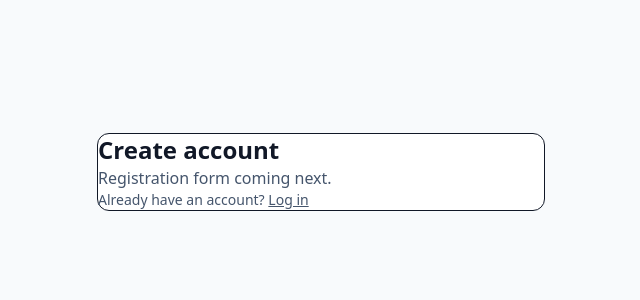
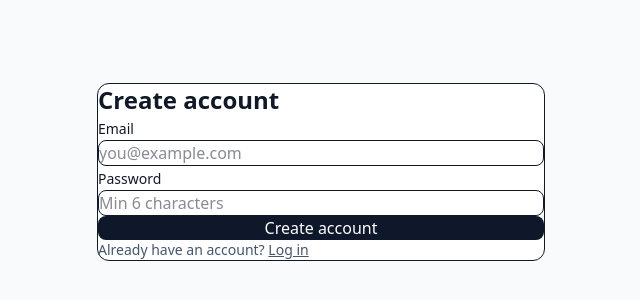
Before and after one commit to J-Ferr/mood-reflection-app, a React app in the folder frontend/: page /register in a window 1280 px wide. Shown: the part 228-528 px from the top of the page, without its empty margins (319-959 px from the left). Built offline with nearby package versions, Linux system fonts and the light colour scheme; no server answers; the HTML template or start-up script is replaced by a standard one.

Commit message:
feat: add register/login forms and layout

```diff
--- a/frontend/src/pages/Dashboard.jsx
+++ b/frontend/src/pages/Dashboard.jsx
@@ -1,19 +1,33 @@
-import { Link } from "react-router-dom";
+import { Link, useNavigate } from "react-router-dom";
+import { clearToken } from "../auth/useAuth";
 
 export default function Dashboard() {
+  const navigate = useNavigate();
+
+  function handleLogout() {
+    clearToken();
+    navigate("/login");
+  }
+
   return (
     <div className="min-h-screen bg-slate-50 p-6">
       <div className="max-w-3xl mx-auto space-y-4">
-        <h1 className="text-2xl font-semibold">Dashboard</h1>
+        <div className="flex items-center justify-between">
+          <h1 className="text-2xl font-semibold">Dashboard</h1>
+          <button
+            onClick={handleLogout}
+            className="text-sm px-3 py-2 rounded-lg border bg-white hover:bg-slate-50"
+          >
+            Log out
+          </button>
+        </div>
+
         <p className="text-slate-600">Today’s check-in will live here.</p>
 
         <div className="flex gap-3 text-sm">
           <Link className="underline" to="/history">
             View history
           </Link>
-          <Link className="underline" to="/login">
-            Log out (later)
-          </Link>
         </div>
       </div>
     </div>
--- a/frontend/src/pages/Login.jsx
+++ b/frontend/src/pages/Login.jsx
@@ -1,11 +1,79 @@
-import { Link } from "react-router-dom";
+import { useState } from "react";
+import { Link, useNavigate } from "react-router-dom";
+import axiosClient from "../api/axiosClient";
+import { setToken } from "../auth/useAuth";
 
 export default function Login() {
+  const navigate = useNavigate();
+  const [email, setEmail] = useState("");
+  const [password, setPassword] = useState("");
+
+  const [loading, setLoading] = useState(false);
+  const [error, setError] = useState("");
+
+  async function handleSubmit(e) {
+    e.preventDefault();
+    setError("");
+    setLoading(true);
+
+    try {
+      const res = await axiosClient.post("/auth/login", { email, password });
+      setToken(res.data.token);
+      navigate("/dashboard");
+    } catch (err) {
+      const msg =
+        err?.response?.data?.error ||
+        err?.message ||
+        "Login failed. Please try again.";
+      setError(msg);
+    } finally {
+      setLoading(false);
+    }
+  }
+
   return (
     <div className="min-h-screen flex items-center justify-center bg-slate-50 p-6">
       <div className="w-full max-w-md bg-white rounded-xl border p-6 space-y-4">
         <h1 className="text-2xl font-semibold">Log in</h1>
-        <p className="text-slate-600">Login form coming next.</p>
+
+        {error && (
+          <div className="text-sm text-red-700 bg-red-50 border border-red-200 rounded-lg p-3">
+            {error}
+          </div>
+        )}
+
+        <form className="space-y-3" onSubmit={handleSubmit}>
+          <div className="space-y-1">
+            <label className="text-sm font-medium">Email</label>
+            <input
+              className="w-full border rounded-lg px-3 py-2"
+              type="email"
+              value={email}
+              onChange={(e) => setEmail(e.target.value)}
+              placeholder="you@example.com"
+              required
+            />
+          </div>
+
+          <div className="space-y-1">
+            <label className="text-sm font-medium">Password</label>
+            <input
+              className="w-full border rounded-lg px-3 py-2"
+              type="password"
+              value={password}
+              onChange={(e) => setPassword(e.target.value)}
+              placeholder="Your password"
+              required
+            />
+          </div>
+
+          <button
+            className="w-full px-4 py-2 rounded-lg bg-slate-900 text-white hover:opacity-90 disabled:opacity-60"
+            disabled={loading}
+          >
+            {loading ? "Logging in..." : "Log in"}
+          </button>
+        </form>
 
         <div className="text-sm text-slate-600">
           No account?{" "}
--- a/frontend/src/pages/Register.jsx
+++ b/frontend/src/pages/Register.jsx
@@ -1,11 +1,83 @@
-import { Link } from "react-router-dom";
+import { useState } from "react";
+import { Link, useNavigate } from "react-router-dom";
+import axiosClient from "../api/axiosClient";
 
 export default function Register() {
+  const navigate = useNavigate();
+  const [email, setEmail] = useState("");
+  const [password, setPassword] = useState("");
+
+  const [loading, setLoading] = useState(false);
+  const [error, setError] = useState("");
+
+  async function handleSubmit(e) {
+    e.preventDefault();
+    setError("");
+    setLoading(true);
+
+    try {
+      await axiosClient.post("/auth/register", {
+        email,
+        password,
+      });
+
+      // After successful register, send them to login
+      navigate("/login");
+    } catch (err) {
+      const msg =
+        err?.response?.data?.error ||
+        err?.message ||
+        "Registration failed. Please try again.";
+      setError(msg);
+    } finally {
+      setLoading(false);
+    }
+  }
+
   return (
     <div className="min-h-screen flex items-center justify-center bg-slate-50 p-6">
       <div className="w-full max-w-md bg-white rounded-xl border p-6 space-y-4">
         <h1 className="text-2xl font-semibold">Create account</h1>
-        <p className="text-slate-600">Registration form coming next.</p>
+
+        {error && (
+          <div className="text-sm text-red-700 bg-red-50 border border-red-200 rounded-lg p-3">
+            {error}
+          </div>
+        )}
+
+        <form className="space-y-3" onSubmit={handleSubmit}>
+          <div className="space-y-1">
+            <label className="text-sm font-medium">Email</label>
+            <input
+              className="w-full border rounded-lg px-3 py-2"
+              type="email"
+              value={email}
+              onChange={(e) => setEmail(e.target.value)}
+              placeholder="you@example.com"
+              required
+            />
+          </div>
+
+          <div className="space-y-1">
+            <label className="text-sm font-medium">Password</label>
+            <input
+              className="w-full border rounded-lg px-3 py-2"
+              type="password"
+              value={password}
+              onChange={(e) => setPassword(e.target.value)}
+              placeholder="Min 6 characters"
+              required
+              minLength={6}
+            />
+          </div>
+
+          <button
+            className="w-full px-4 py-2 rounded-lg bg-slate-900 text-white hover:opacity-90 disabled:opacity-60"
+            disabled={loading}
+          >
+            {loading ? "Creating..." : "Create account"}
+          </button>
+        </form>
 
         <div className="text-sm text-slate-600">
           Already have an account?{" "}
```
